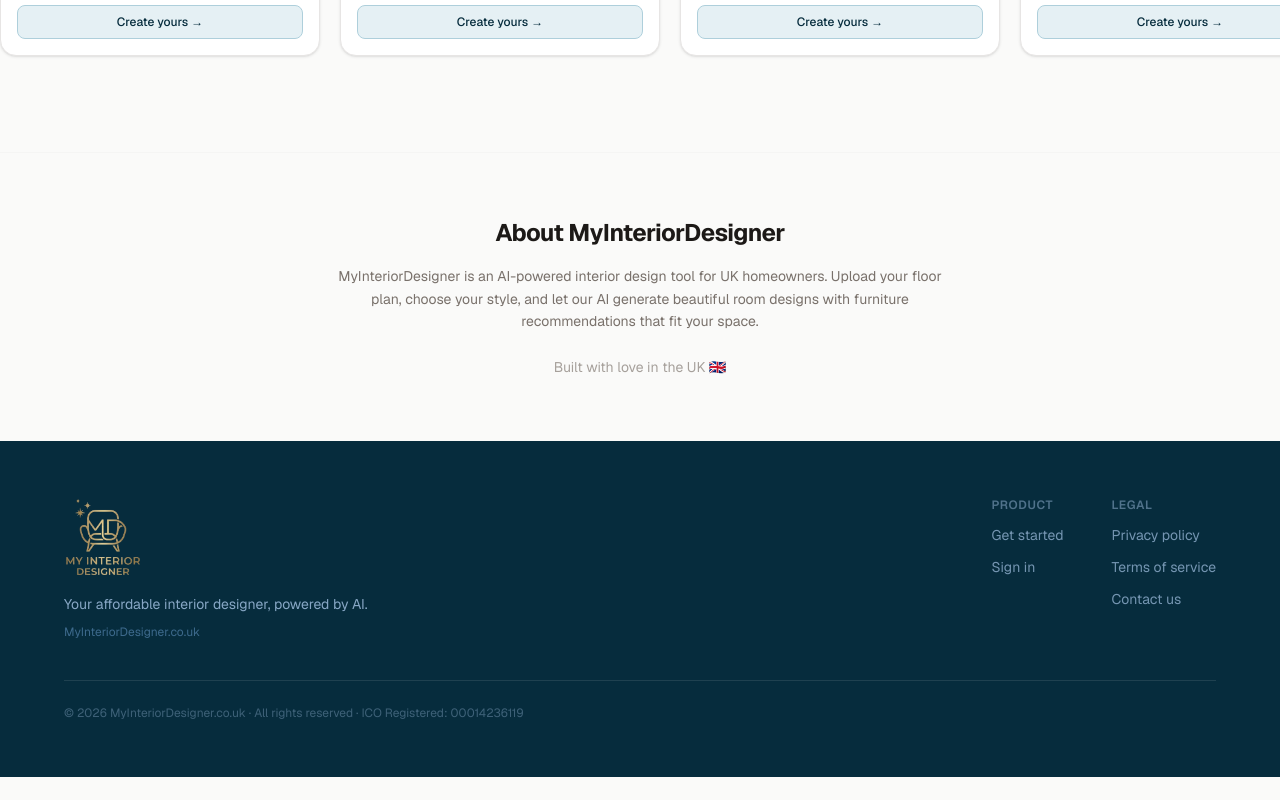
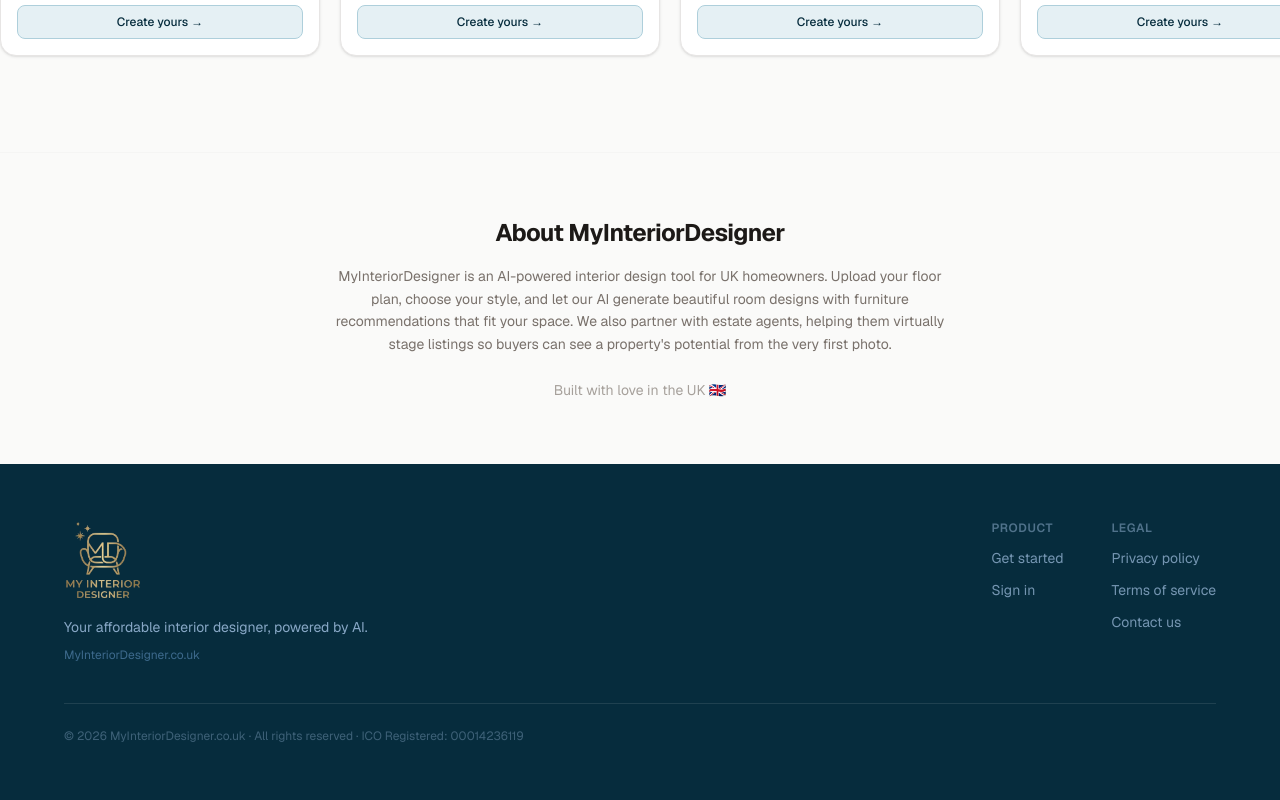
Before and after one commit to sandrine196/MyInteriorDesigner, a Next.js app in the folder web/: page / in a window 1280 px wide. Shown: the part 3160-3960 px from the top of the page. Before the commit the page ends 3937 px from the top, so only its background shows below. Built offline with nearby package versions, Linux system fonts and the light colour scheme.

Commit message:
Mention the estate agent side in the About section
The About copy only described the homeowner product, even though
virtual staging for agents is a core part of the business.

Co-Authored-By: Claude Opus 5 <noreply@anthropic.com>

```diff
--- a/web/src/app/page.tsx
+++ b/web/src/app/page.tsx
@@ -507,7 +507,9 @@ function About() {
         <p className="text-stone-500 text-sm leading-relaxed mb-6">
           MyInteriorDesigner is an AI-powered interior design tool for UK homeowners.
           Upload your floor plan, choose your style, and let our AI generate beautiful
-          room designs with furniture recommendations that fit your space.
+          room designs with furniture recommendations that fit your space. We also
+          partner with estate agents, helping them virtually stage listings so buyers
+          can see a property&apos;s potential from the very first photo.
         </p>
         <p className="text-sm text-stone-400">Built with love in the UK 🇬🇧</p>
       </div>
```
